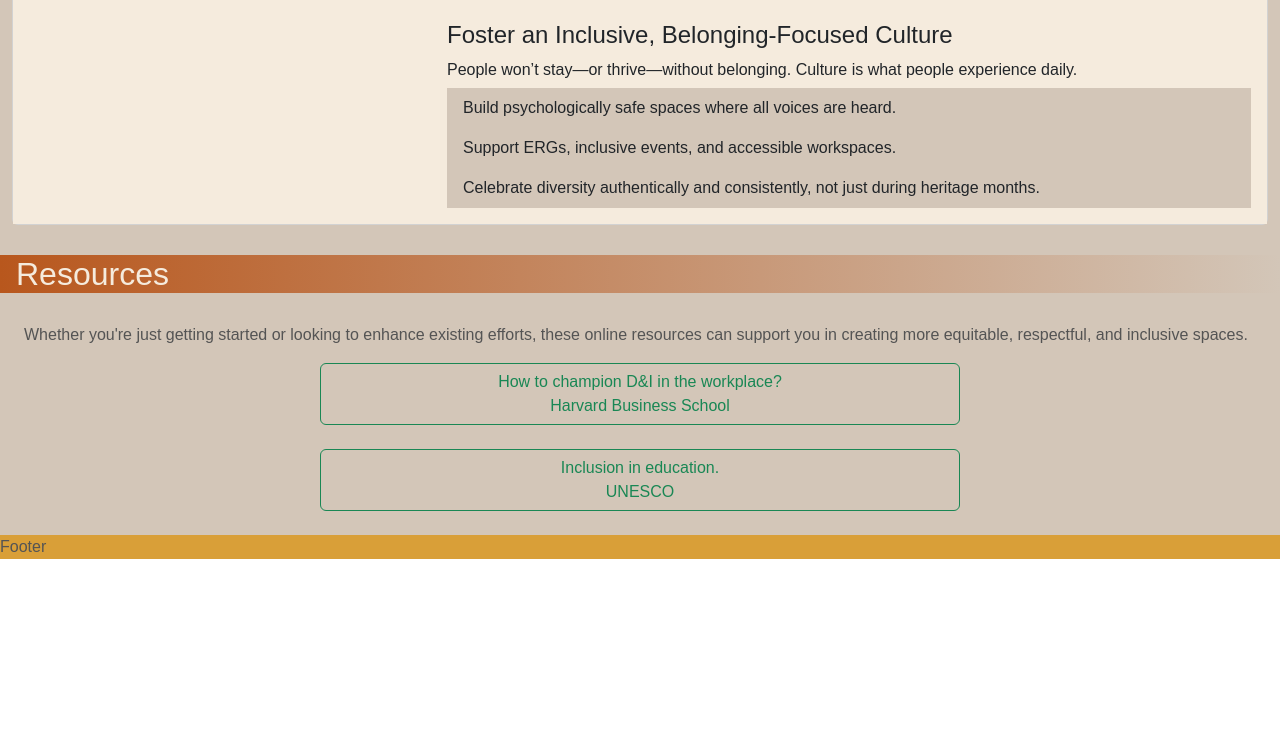
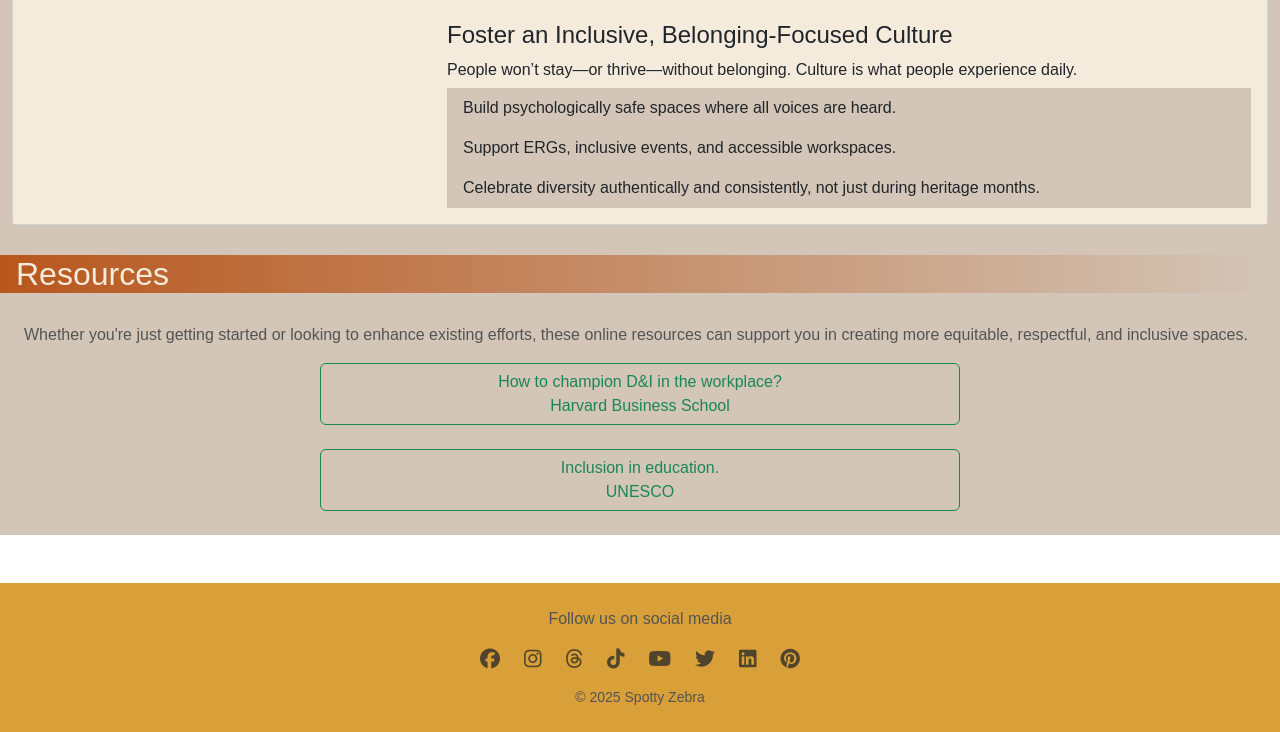
Before and after one commit to nadiaglitch/spotty-zebra, a plain HTML site: page index.html in a window 1280 px wide. Shown: the part 1636-2368 px from the top of the page. Before the commit the page ends 2195 px from the top, so only its background shows below. Drawn offline with nearby package versions, Linux system fonts and the light colour scheme; a web font is replaced by a local one.

Commit message:
Add  footer section with social media links

```diff
--- a/index.html
+++ b/index.html
@@ -10,6 +10,8 @@
     <title>Spotty Zebra</title>
     <!-- Bootstrap CSS link -->
     <link href="https://cdn.jsdelivr.net/npm/bootstrap@5.3.7/dist/css/bootstrap.min.css" rel="stylesheet" integrity="sha384-LN+7fdVzj6u52u30Kp6M/trliBMCMKTyK833zpbD+pXdCLuTusPj697FH4R/5mcr" crossorigin="anonymous">
+    <!-- Font Awesome CSS link -->
+    <link rel="stylesheet" href="https://cdnjs.cloudflare.com/ajax/libs/font-awesome/6.5.0/css/all.min.css">
     <!-- Favicon -->
     <link rel="apple-touch-icon" sizes="180x180" href="assets/favicon/apple-icon-180x180.png">
     <link rel="icon" type="image/png" sizes="32x32" href="assets/favicon/favicon-32x32.png">
@@ -167,7 +169,39 @@
     <br>
     </main>
     <!-- Footer -->
-    <footer>Footer</footer>
+    <footer class="py-4 mt-5">
+  <div class="container text-center">
+    <p class="mb-3">Follow us on social media</p>
+    <div class="d-flex justify-content-center flex-wrap gap-4 mb-3">
+      <a href="https://facebook.com/nadiahossenmamode" target="_blank" class="text-muted" aria-label="Facebook">
+        <i class="fab fa-facebook fa-lg"></i>
+      </a>
+      <a href="https://instagram.com/nadiahossenmamode" target="_blank" class="text-muted" aria-label="Instagram">
+        <i class="fab fa-instagram fa-lg"></i>
+      </a>
+      <a href="https://threads.com/nadiahossenmamode" target="_blank" class="text-muted" aria-label="Threads">
+        <i class="fab fa-threads fa-lg"></i>
+      </a>
+      <a href="https://tiktok.com/@nadiahossenmamode" target="_blank" class="text-muted" aria-label="TikTok">
+        <i class="fab fa-tiktok fa-lg"></i>
+      </a>
+      <a href="https://youtube.com/@nadiahossenmamode" target="_blank" class="text-muted" aria-label="YouTube">
+        <i class="fab fa-youtube fa-lg"></i>
+      </a>
+      <a href="https://x.com/nhossenmamode" target="_blank" class="text-muted" aria-label="Twitter">
+        <i class="fab fa-twitter fa-lg"></i>
+      </a>
+      <a href="https://linkedin.com/in/nadiahossenmamode" target="_blank" class="text-muted" aria-label="LinkedIn">
+        <i class="fab fa-linkedin fa-lg"></i>
+      </a>
+      <a href="https://pinterest.com/nadiahossenmamode" target="_blank" class="text-muted" aria-label="Pinterest">
+        <i class="fab fa-pinterest fa-lg"></i>
+      </a>
+    </div>
+    <p class="mb-0 small">&copy; 2025 Spotty Zebra</p>
+  </div>
+</footer>
+
     <!-- Bootstrap JS script -->
     <script src="https://cdn.jsdelivr.net/npm/bootstrap@5.3.7/dist/js/bootstrap.bundle.min.js" integrity="sha384-ndDqU0Gzau9qJ1lfW4pNLlhNTkCfHzAVBReH9diLvGRem5+R9g2FzA8ZGN954O5Q" crossorigin="anonymous"></script>
 </body>
```
